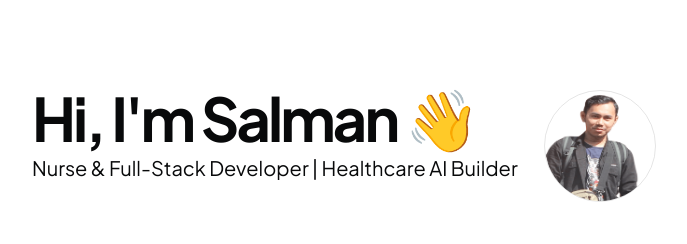
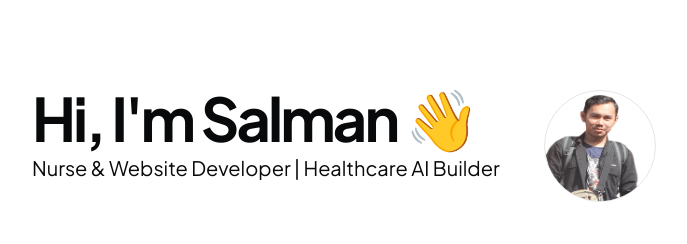
Before and after one commit to inisalman/HomeSalman, a Next.js app: page / in a window 1280 px wide. Shown: the top 244 px of the page, without its empty margins (296-983 px from the left). Built offline with nearby package versions, Linux system fonts and the light colour scheme.

Commit message:
Rename hero heading to Website Developer

```diff
--- a/src/data/resume.tsx
+++ b/src/data/resume.tsx
@@ -8,7 +8,7 @@ export const DATA = {
   location: "Yogyakarta, ID",
   locationLink: "https://www.google.com/maps/place/yogyakarta",
   description:
-    "Nurse & Full-Stack Developer | Healthcare AI Builder",
+    "Nurse & Website Developer | Healthcare AI Builder",
   summary:
     "Registered Nurse (Ns) with a strong passion for technology, especially web development. I build full-stack web applications and healthcare technology products — founder of [NakesPro](#projects), [Setapak](#projects), and [Ngaskep](#projects) — combining clinical domain expertise with production-grade web development. Currently based in Yogyakarta, Indonesia.",
   avatarUrl: "/me.png",
```
